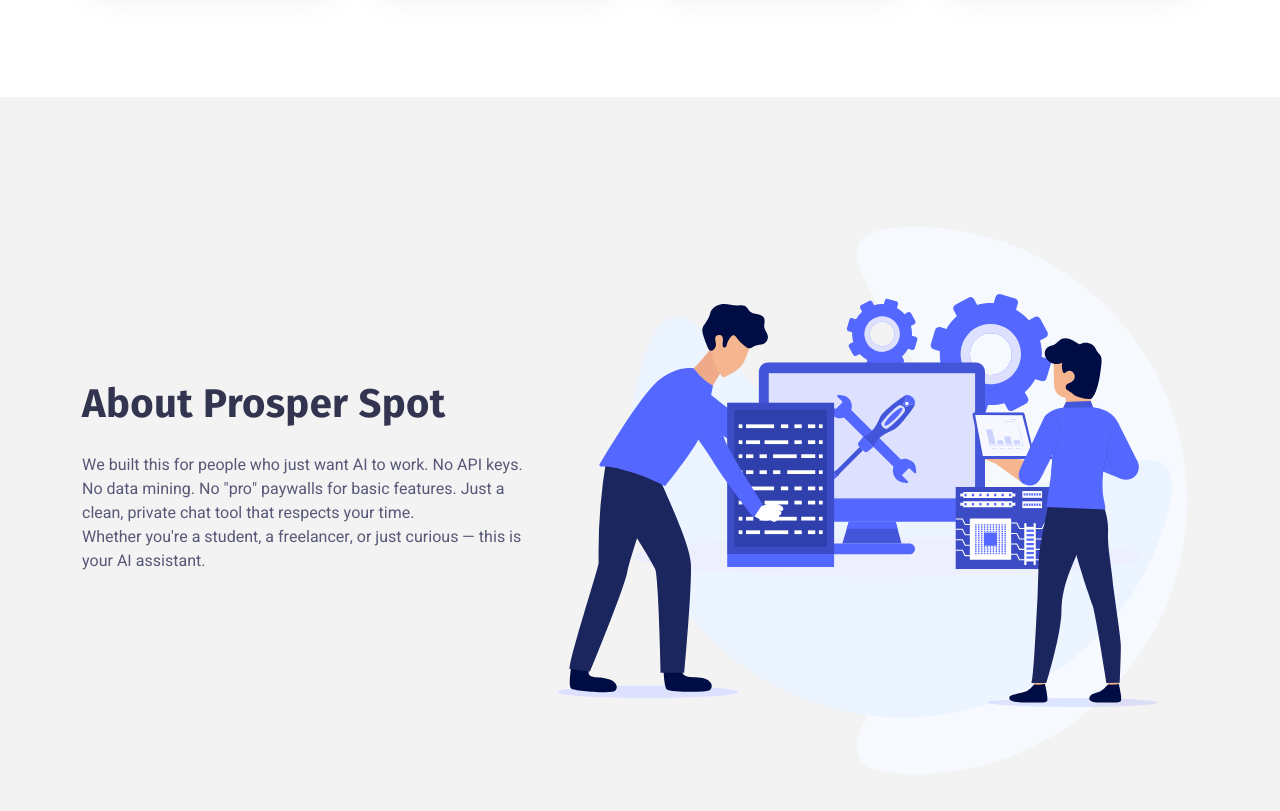
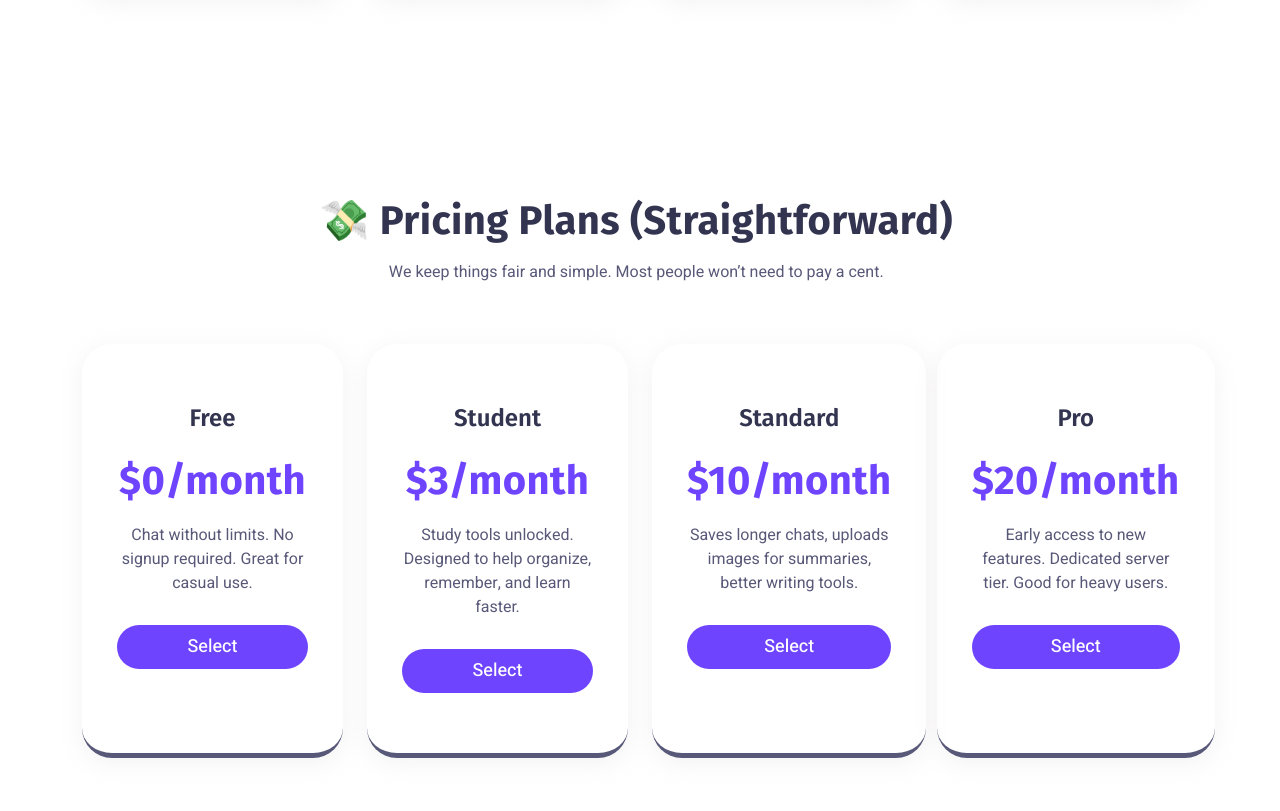
Before and after one commit to Detin-tech/Site_1, a website: page index.html in a window 1280 px wide. Shown: the part 1442-2253 px from the top of the page. Drawn offline with Linux system fonts and the light colour scheme; a script that the page names is missing.

Commit message:
Remove drop shadow and About section

```diff
--- a/index.html
+++ b/index.html
@@ -67,9 +67,6 @@
                         <a class="page-scroll" href="#services">Features</a>
                       </li>
                       <li class="nav-item">
-                        <a class="page-scroll" href="#about">About</a>
-                      </li>
-                      <li class="nav-item">
                         <a class="page-scroll" href="#pricing">Pricing</a>
                       </li>
                       <li class="nav-item">
@@ -102,8 +99,8 @@
           <div class="row">
             <div class="col-lg-6">
               <div class="hero-content-wrapper">
-                <h2 class="mb-30 wow fadeInUp" data-wow-delay=".2s" style="text-shadow: 2px 2px;">Talk to an AI That Actually Works.</h2>
-                <p class="mb-30 wow fadeInUp" data-wow-delay=".4s" style="text-shadow: 2px 2px;">Real answers. Real utility. No gimmicks, no confusing limits, no corporate snooping.<br>Powered by open-source tools. Hosted by us. Simple as that.</p>
+                <h2 class="mb-30 wow fadeInUp" data-wow-delay=".2s">Talk to an AI That Actually Works.</h2>
+                <p class="mb-30 wow fadeInUp" data-wow-delay=".4s">Real answers. Real utility. No gimmicks, no confusing limits, no corporate snooping.<br>Powered by open-source tools. Hosted by us. Simple as that.</p>
                 <a href="https://chat.prosperspot.com" class="button button-lg radius-50 wow fadeInUp" data-wow-delay=".6s">Start Chatting – It&rsquo;s Free</a>
               </div>
             </div>
@@ -185,28 +182,6 @@
       </div>
     </section>
     <!-- ========================= feature style-5 end ========================= -->
-    <!-- ========================= about style-4 start ========================= -->
-    <section id="about" class="about-section about-style-4">
-      <div class="container">
-        <div class="row align-items-center">
-          <div class="col-xl-5 col-lg-6">
-            <div class="about-content-wrapper">
-              <div class="section-title mb-30">
-                  <h3 class="mb-25 wow fadeInUp" data-wow-delay=".2s">About Prosper Spot</h3>
-                  <p class="wow fadeInUp" data-wow-delay=".3s">We built this for people who just want AI to work. No API keys. No data mining. No &quot;pro&quot; paywalls for basic features. Just a clean, private chat tool that respects your time.</p>
-                  <p class="wow fadeInUp" data-wow-delay=".4s">Whether you're a student, a freelancer, or just curious — this is your AI assistant.</p>
-                </div>
-            </div>
-          </div>
-          <div class="col-xl-7 col-lg-6">
-            <div class="about-image text-lg-right wow fadeInUp" data-wow-delay=".5s">
-              <img src="assets/img/about/about-4/about-img.svg" alt="">
-            </div>
-          </div>
-        </div>
-      </div>
-    </section>
-    <!-- ========================= about style-4 end ========================= -->
     <!-- ========================= pricing style-4 start ========================= -->
     <section id="pricing" class="pricing-section pricing-style-4 feature-style-5">
       <div class="container">
```
